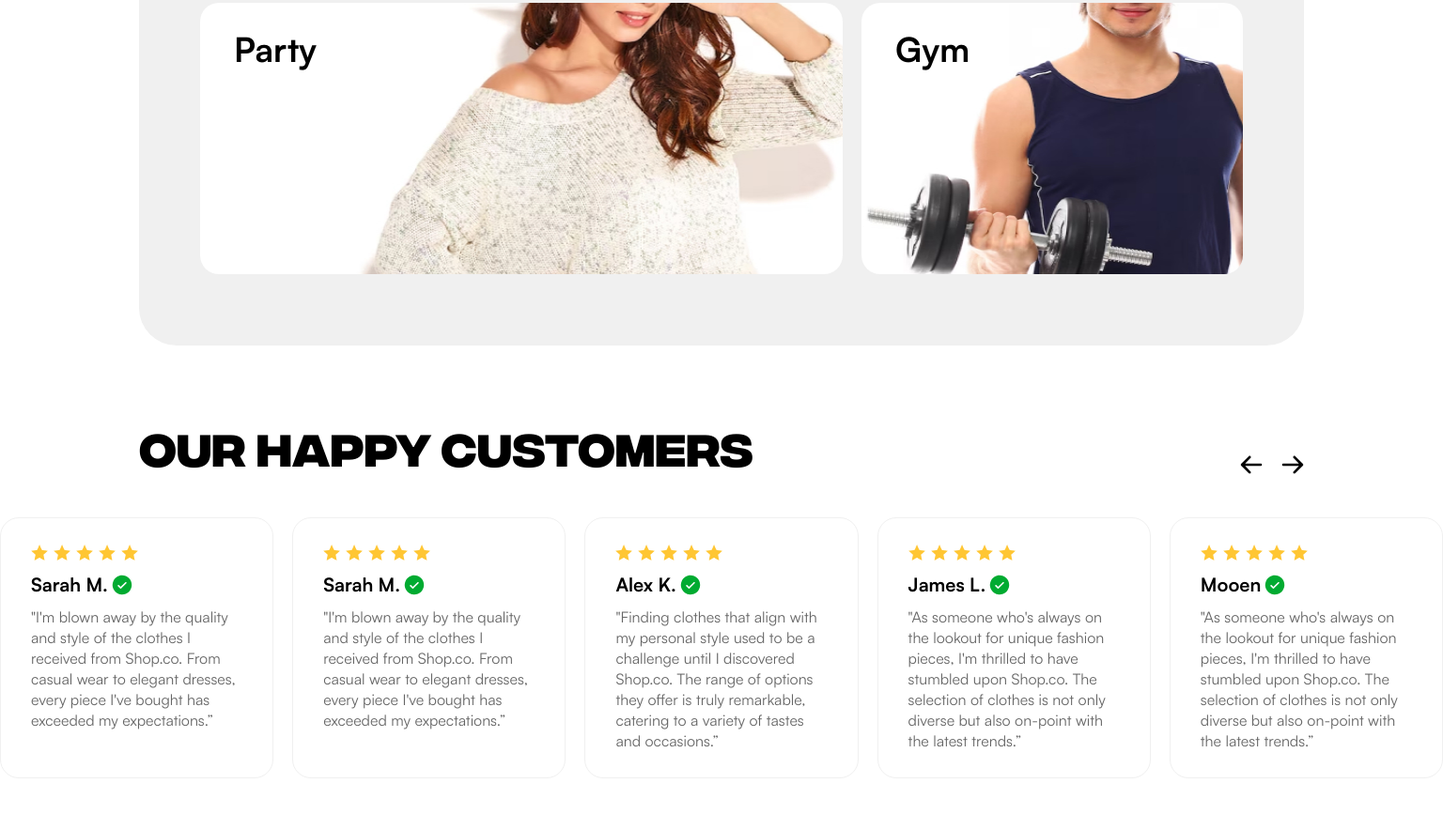
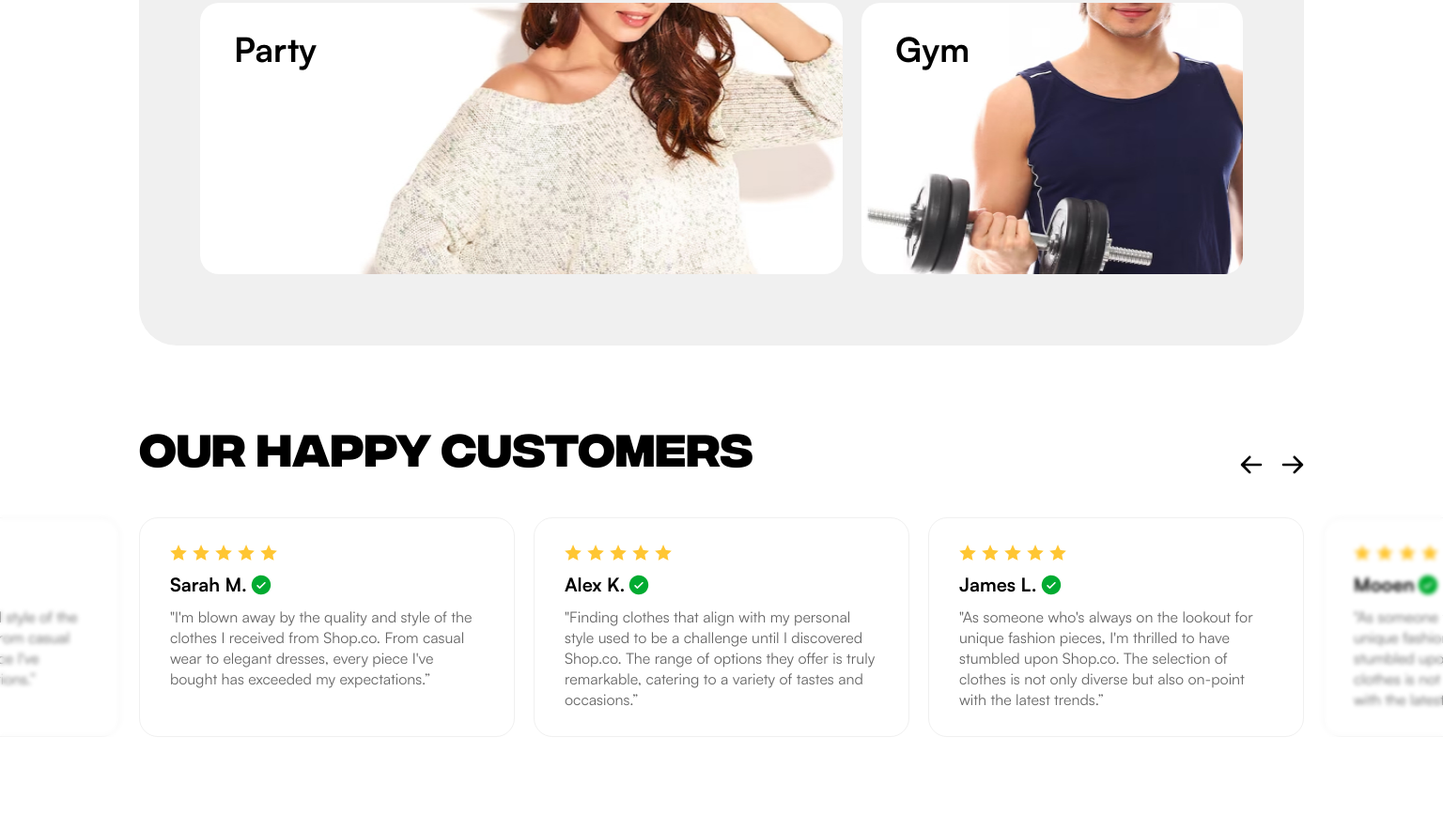
Before and after one commit to Kouk02/Shop.Co-project, a website: page index.html in a window 1536 px wide. Shown: the part 2893-3760 px from the top of the page at 94% size. Drawn offline with Linux system fonts and the light colour scheme.

Commit message:
update 0.0.15
add styles in reviews styles

```diff
--- a/scss/styles.scss
+++ b/scss/styles.scss
@@ -517,15 +517,39 @@ header {
 //!
 //! SECTION REVIEWS
 .section-reviews{
+    overflow: hidden;
     background-color: $white;
     text-align: center;
 }
 .container-reviews{
+    position: relative;
+    max-width: 1240px;
     display: flex;
     flex-direction: column;
     justify-content: center;
     margin-bottom: 80px;
+    overflow: visible;
 }
+
+.container-reviews::before,
+.container-reviews::after {
+    content: '';
+    position: absolute;
+    top: 0;
+    bottom: 0;
+    width: 100vw;
+    background: inherit;
+    backdrop-filter: blur(2px);
+    z-index: 1;
+}
+.container-reviews::before {
+    right: 100%;
+}
+
+.container-reviews::after {
+    left: 100%;
+}
+
 .container-list-reviews-title{
     display: flex;
     justify-content: center;
@@ -556,14 +580,12 @@ header {
     height: 24px;
 }
 
-.container-list-reviews{
-    width: 100%;
-}
-// filter: blur(2px);
 .list-reviews{
     display: flex;
     justify-content: center;
     gap: 20px;
+    margin-left: -420px;
+    width: max-content;
 }
 .item-card-reviews{
     width: 400px;
```
Also changed, not shown: css/styles.css, 1 other file.
